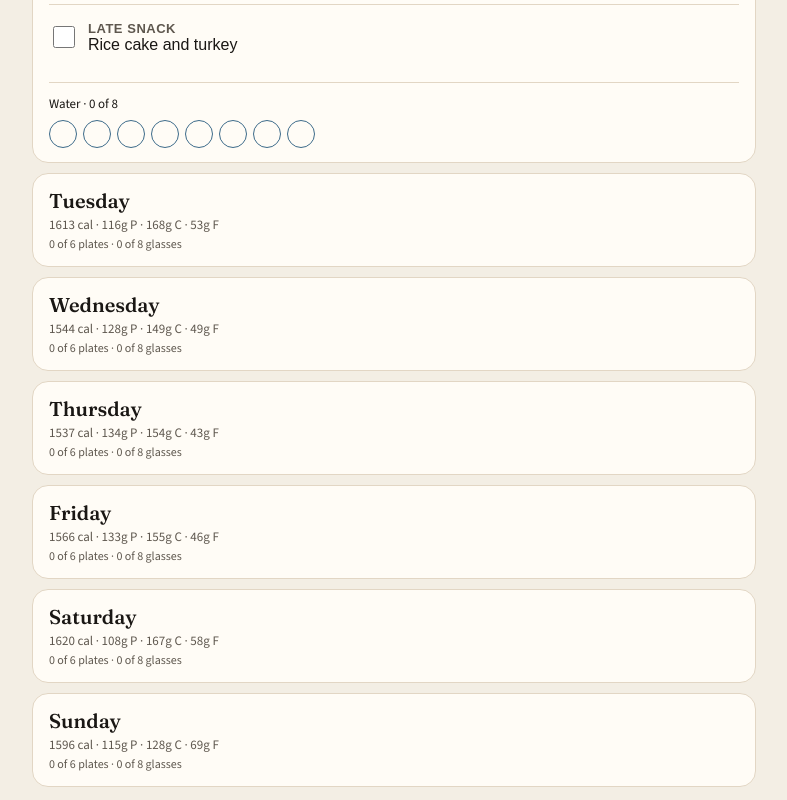
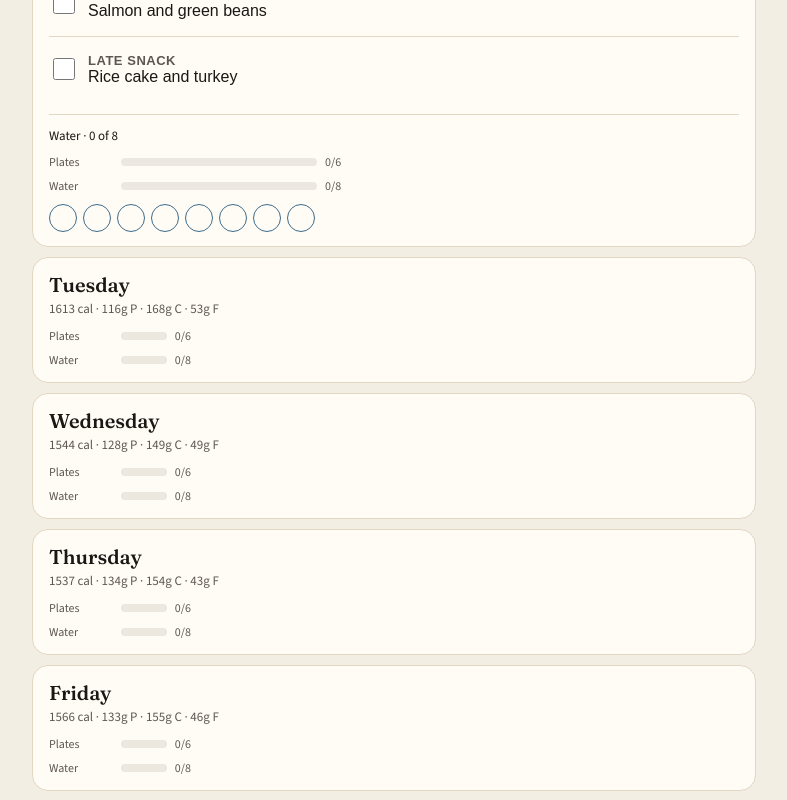
Before and after one commit to gcovarrubias23-5/cadence-web, a React (Vite) app: page / in a window 1280 px wide. Shown: the part 1100-1900 px from the top of the page, without its empty margins (246-1033 px from the left). Built offline with nearby package versions, Linux system fonts and the light colour scheme.

Commit message:
Show plate and water bars on every day card

```diff
--- a/src/App.jsx
+++ b/src/App.jsx
@@ -54,6 +54,25 @@ function loadJson(key, fallback) {
   } catch {
     return fallback
   }
+}
+
+function ProgressBars({ ate, drinks }) {
+  const platePct = Math.min(100, (ate / 6) * 100)
+  const waterPct = Math.min(100, (drinks / WATER_GOAL) * 100)
+  return (
+    <div className="bars">
+      <div className="bar-row">
+        <span>Plates</span>
+        <div className="bar-track"><div className="bar-fill" style={{ width: platePct + '%' }} /></div>
+        <span>{ate}/6</span>
+      </div>
+      <div className="bar-row">
+        <span>Water</span>
+        <div className="bar-track"><div className="bar-fill water" style={{ width: waterPct + '%' }} /></div>
+        <span>{drinks}/{WATER_GOAL}</span>
+      </div>
+    </div>
+  )
 }
 
 export default function App() {
@@ -176,7 +195,7 @@ export default function App() {
                     <span className="macro-line">
                       {Math.round(kcalOf(totals))} cal · {formatMacro(totals.protein)} P · {formatMacro(totals.carbs)} C · {formatMacro(totals.fat)} F
                     </span>
-                    <span className="day-meta">{ate} of 6 plates · {drinks} of {WATER_GOAL} glasses</span>
+                    <ProgressBars ate={ate} drinks={drinks} />
                   </span>
                 </button>
                 {open && (
@@ -212,7 +231,8 @@ export default function App() {
                     })}
                     <div className="water">
                       <div className="water-label">Water · {drinks} of {WATER_GOAL}</div>
-                      <div className="glasses">
+                      <ProgressBars ate={ate} drinks={drinks} />
+                      <div className="glasses" style={{ marginTop: 10 }}>
                         {Array.from({ length: WATER_GOAL }, (_, i) => (
                           <button
                             key={i}
```
